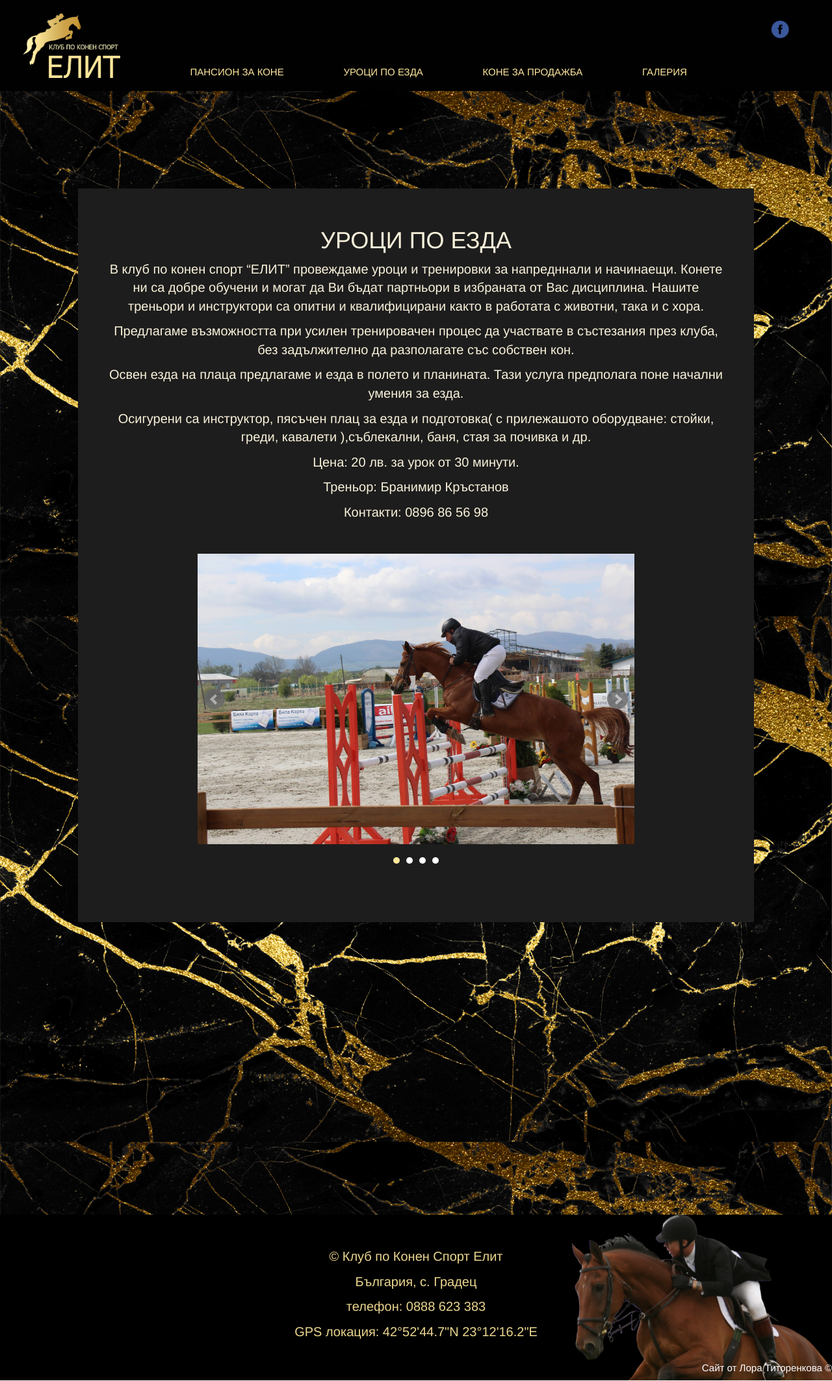
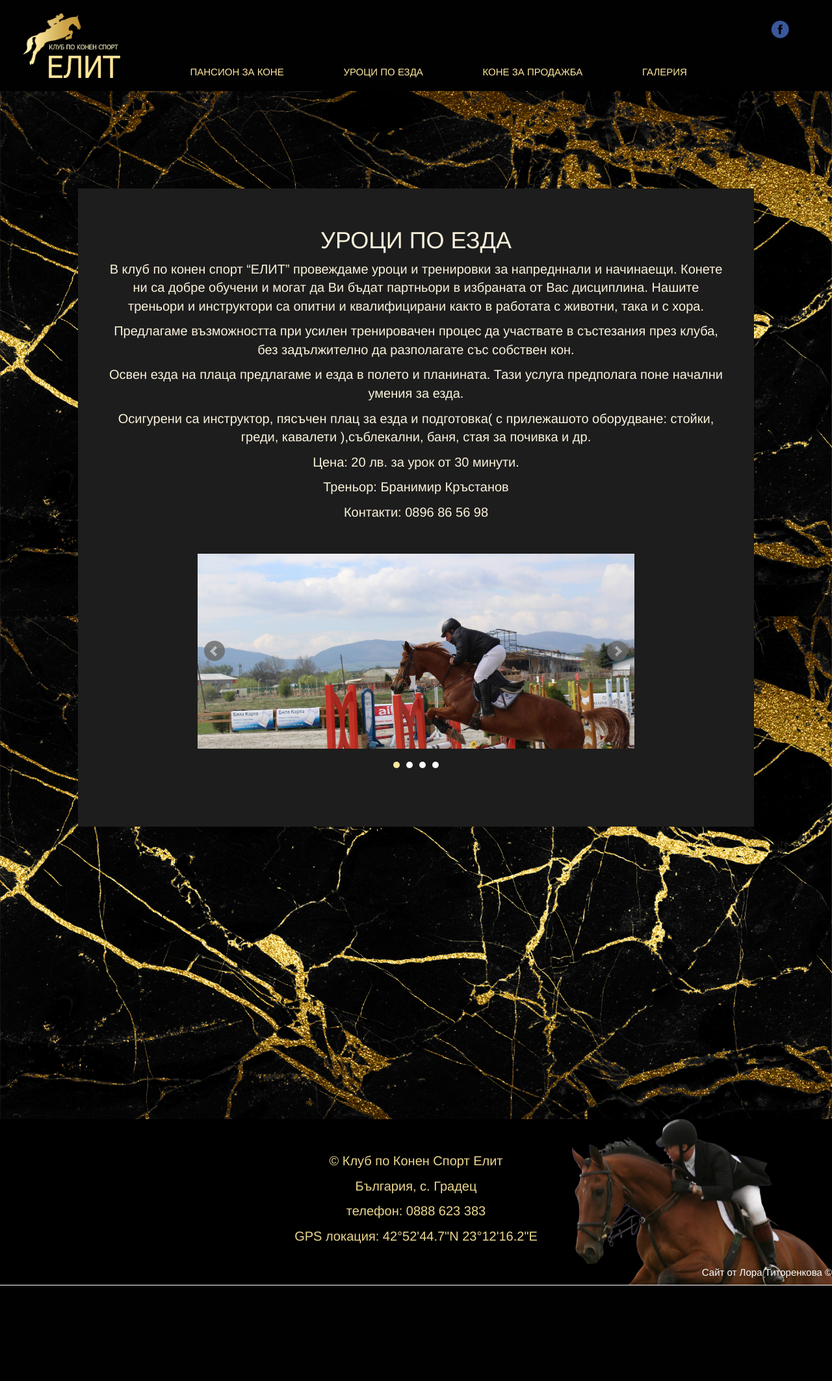
Before and after one commit to LoraTito/Elite, a Django app: page /lessons in a window 1280 px wide. Shown: the whole page at 65% size. After the commit the page ends 1978 px from the top, so only its background shows below. Run offline with Django 3.2, Linux system fonts and the light colour scheme; some libraries are stand-ins or nearby versions; grey boxes are pictures that could not be loaded.

Commit message:
CHnage lessons pictures and pansion background

```diff
--- a/static/styles.css
+++ b/static/styles.css
@@ -144,7 +144,7 @@ p {
 /*pansion css */
 
 .pansion {
-    background: url('images/bali.jpg') fixed no-repeat;
+    background: url('images/Gradets.jpg') fixed no-repeat;
     background-size: cover;
 
 }
--- a/templates/lessons.html
+++ b/templates/lessons.html
@@ -29,10 +29,10 @@
 
             <div class="lessons-slider">
                 <ul class="slider">
-                    <li><img src="{% static 'images/trainigs.jpg' %}"></li>
-                    <li><img src="{% static 'images/trainigs2.jpg' %}"></li>
-                    <li><img src="{% static 'images/trainigs3.jpg' %}"></li>
-                    <li><img src="{% static 'images/toni1.jpg' %}"></li>
+                    <li><img src="{% static 'images/riding_lessons_one.jpg' %}"></li>
+                    <li><img src="{% static 'images/riding_lessons_two.jpg' %}"></li>
+                    <li><img src="{% static 'images/riding_lessons_three.jpg' %}"></li>
+                    <li><img src="{% static 'images/riding_lessons_four.jpg' %}"></li>
                 </ul>
             </div>
         </div>
```
Also changed, not shown: static/images/Gradets.jpg (added), static/images/bali.jpg (deleted), static/images/riding_lessons_four.jpg (renamed from static/images/toni1.jpg), static/images/riding_lessons_two.jpg (renamed from static/images/trainigs2.jpg), static/images/trainigs3.jpg (deleted), 2 other files.
